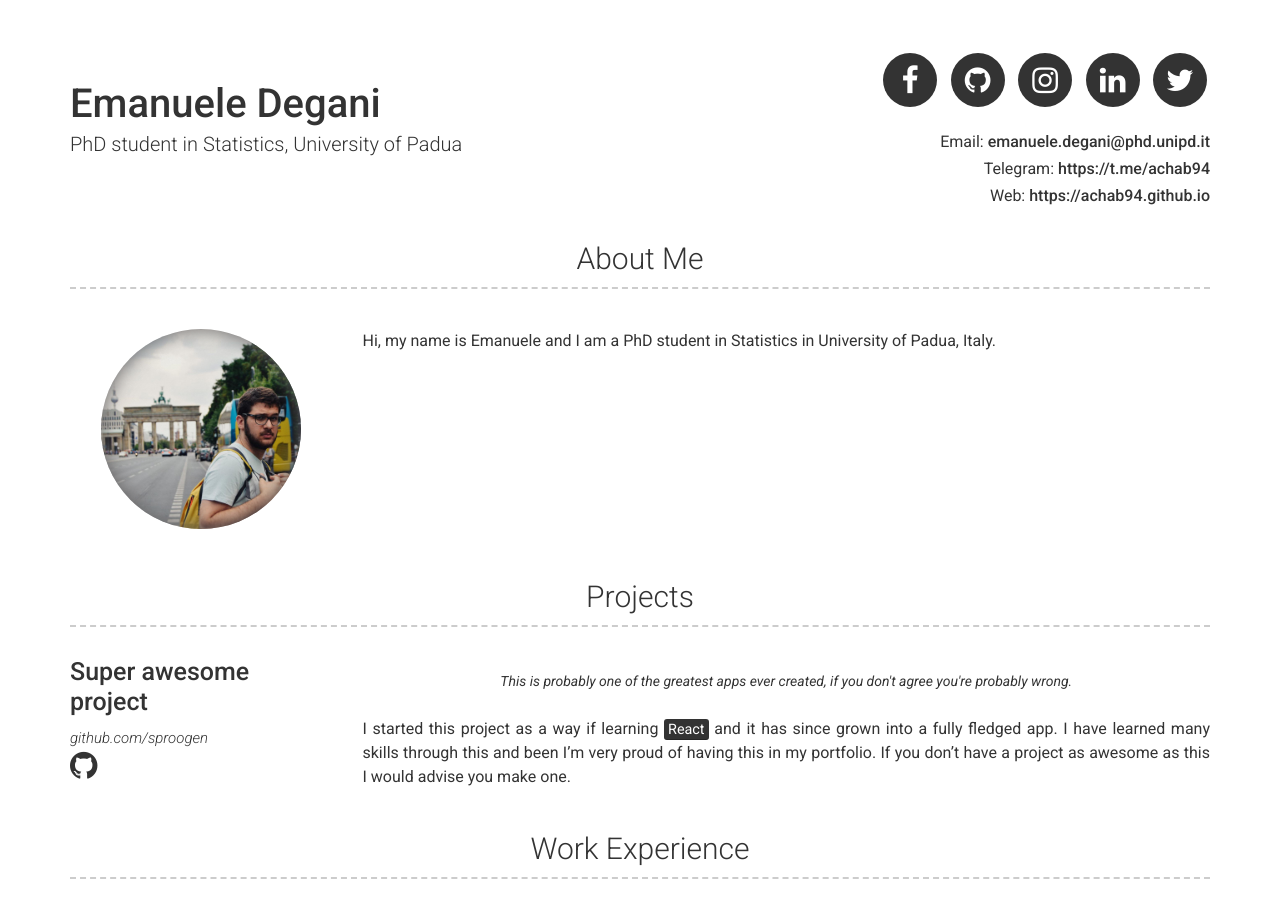
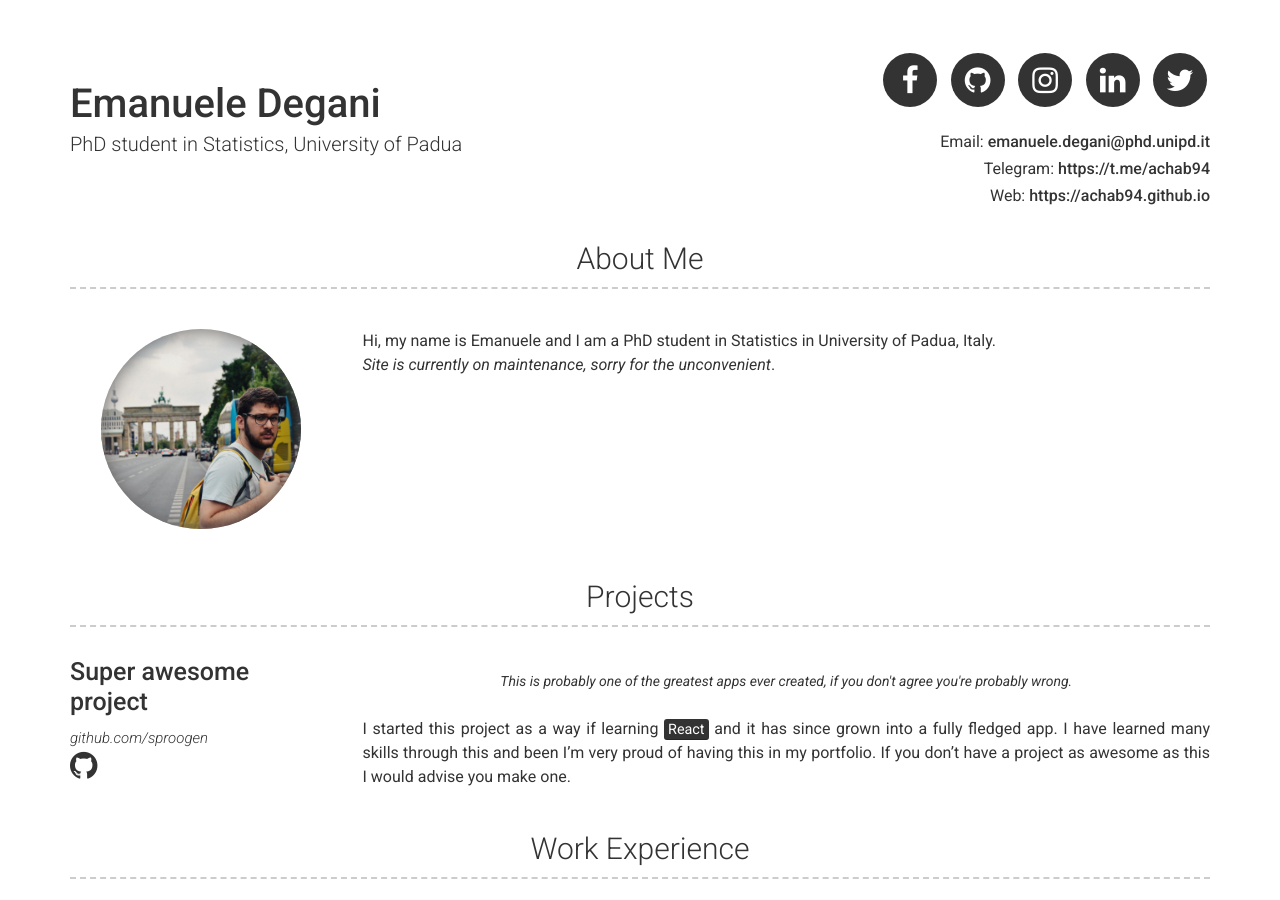
Before and after one commit to Achab94/Achab94.github.io, a Jekyll site: the page built from index.md, in a window 1280 px wide and 900 px high. Built offline with Jekyll 4.4.1, drawn with Linux system fonts in a browser that asks for light colours.

Commit message:
Update _config.yml

```diff
--- a/_config.yml
+++ b/_config.yml
@@ -22,6 +22,7 @@ linkedin_username: emanuele-degani-b55a626a
 about_profile_image: images/foto_gnecca.jpg
 about_content: | # this will include new lines to allow paragraphs
   Hi, my name is Emanuele and I am a PhD student in Statistics in University of Padua, Italy.
+  *Site is currently on maintenance, sorry for the unconvenient*.
 
 # Projects Section
 # projects_title: Projects
```
